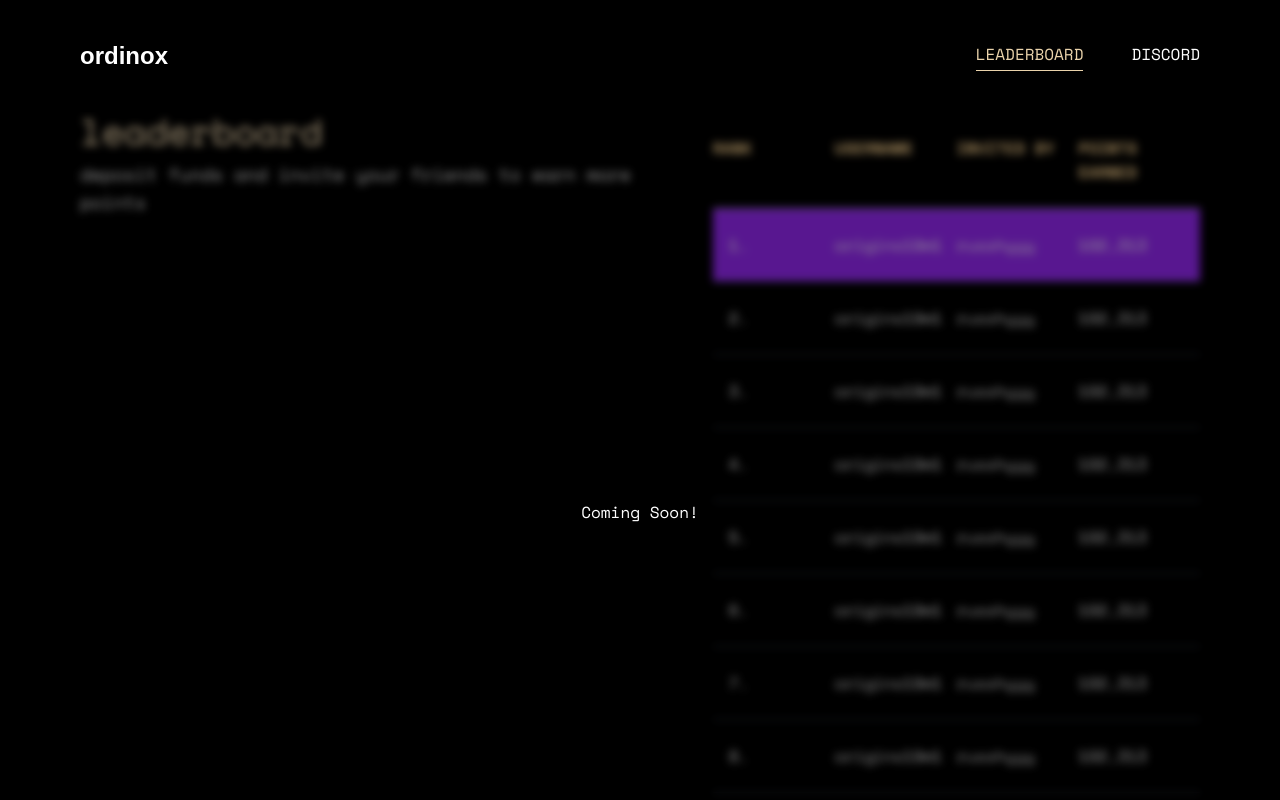
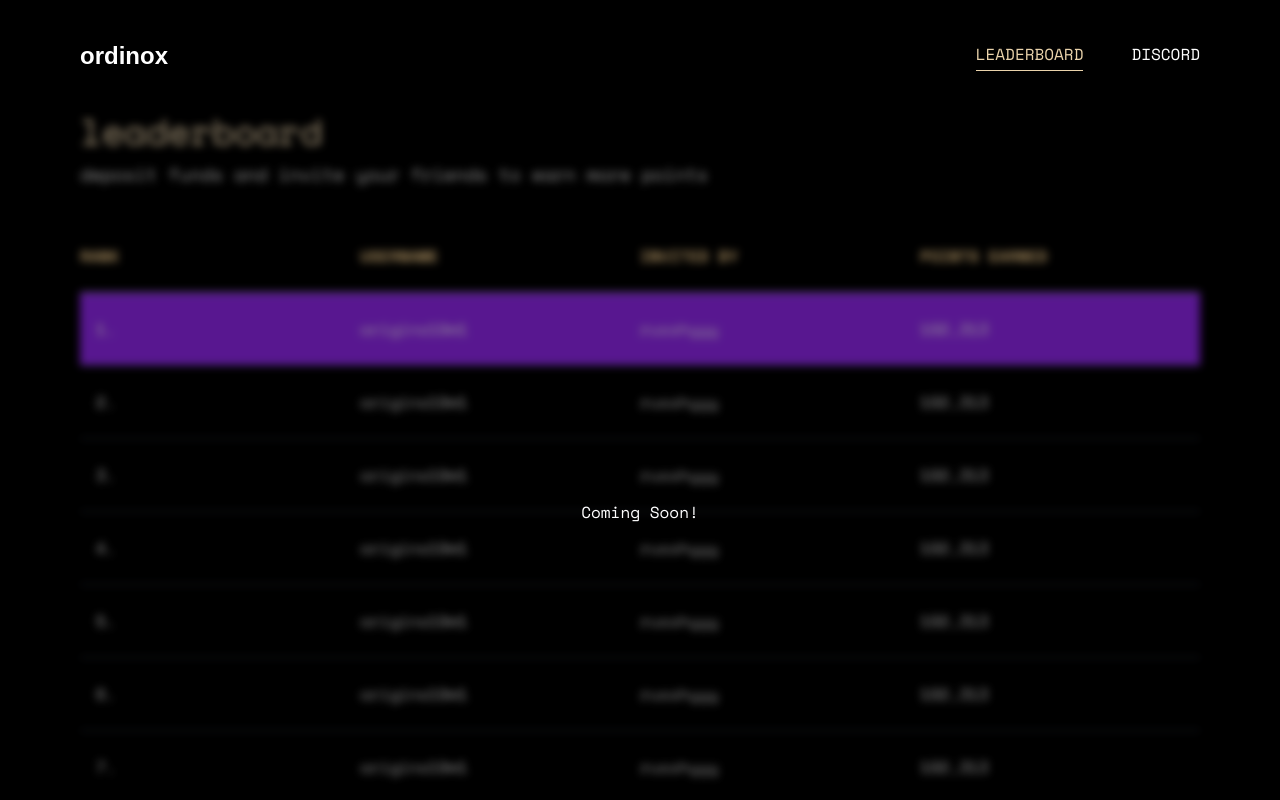
Before and after one commit to hnegi2531/ordinox-client, a Next.js app: page /leaderboard in a window 1280 px wide. Built offline with nearby package versions, Linux system fonts and the light colour scheme; no server answers; a web font is replaced by a local one.

Commit message:
leaderboard mobile fix

```diff
--- a/pages/leaderboard.tsx
+++ b/pages/leaderboard.tsx
@@ -4,7 +4,7 @@ import React from "react";
 const Leaderboard = () => {
   return (
     <>
-      <div className="relative flex flex-col h-full gap-8 px-4 md:px-20 md:flex-row">
+      <div className="relative flex flex-col h-full gap-8 px-4 md:px-20">
         <div className="flex flex-col h-full gap-2">
           <h1 className="text-4xl text-brand-300">leaderboard</h1>
           <p className="text-lg">deposit funds and invite your friends to earn more points</p>
```
